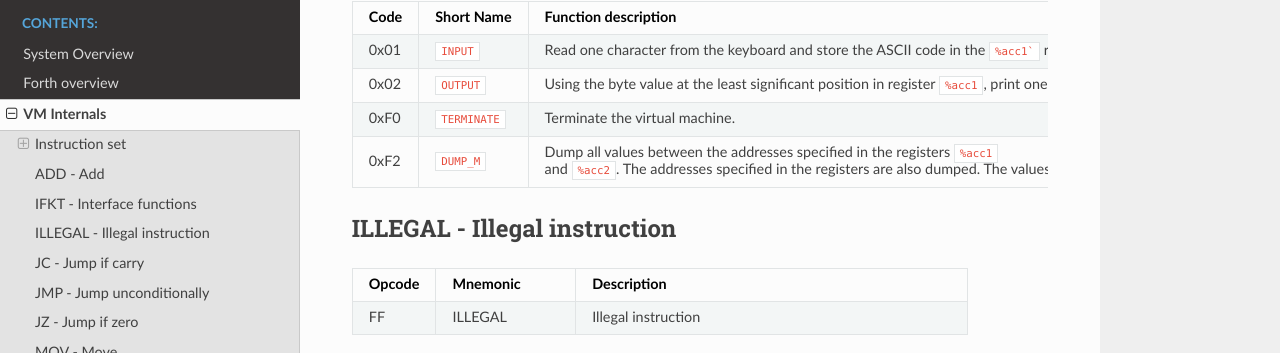
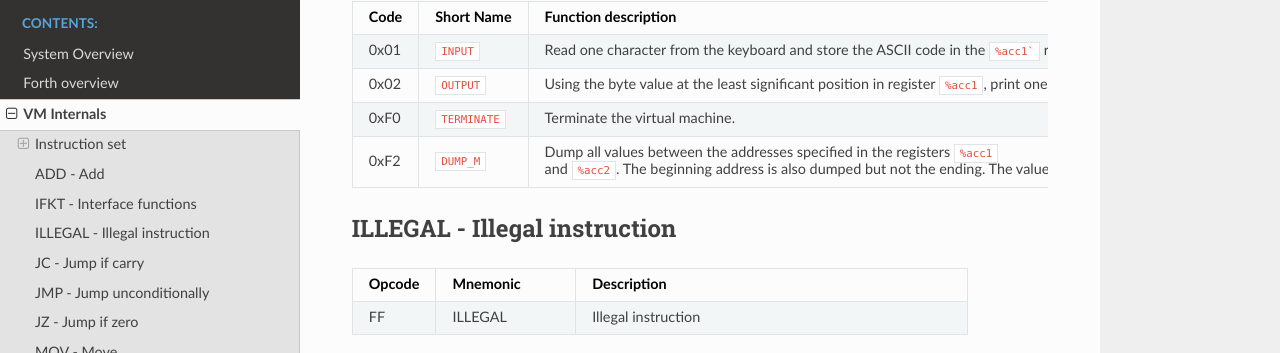
Before and after one commit to Jokymon/forth-vm-sim, a Sphinx documentation site: the page built from doc/virtual_machine.rst, in a window 1280 px wide and 900 px high, scrolled down 2571 px. Shown: the part 98-451 px from the top of the window. Built offline with Sphinx 7.4.7 and the Read the Docs theme 2.0.0, drawn with Linux system fonts in a browser that asks for light colours.

Commit message:
Exclude upper address from dumping in DUMP_STACK
This should hopefully simplify checking of empty stacks vs
stacks with only one entry

```diff
--- a/doc/virtual_machine.rst
+++ b/doc/virtual_machine.rst
@@ -150,8 +150,8 @@ The virtual machine currently support the following interface functions.
     | 0xF0 | ``TERMINATE`` | Terminate the virtual machine.                        |
     +------+---------------+-------------------------------------------------------+
     | 0xF2 | ``DUMP_M``    | Dump all values between the addresses specified in    |
-    |      |               | the registers ``%acc1`` and ``%acc2``. The addresses  |
-    |      |               | specified in the registers are also dumped. The values|
+    |      |               | the registers ``%acc1`` and ``%acc2``. The beginning  |
+    |      |               | address is also dumped but not the ending. The values |
     |      |               | will always be dumped in the order from the smaller   |
     |      |               | address to the larger, no matter in what register     |
     |      |               | they are stored.                                      |
```
Also changed, not shown: 2 other files.
